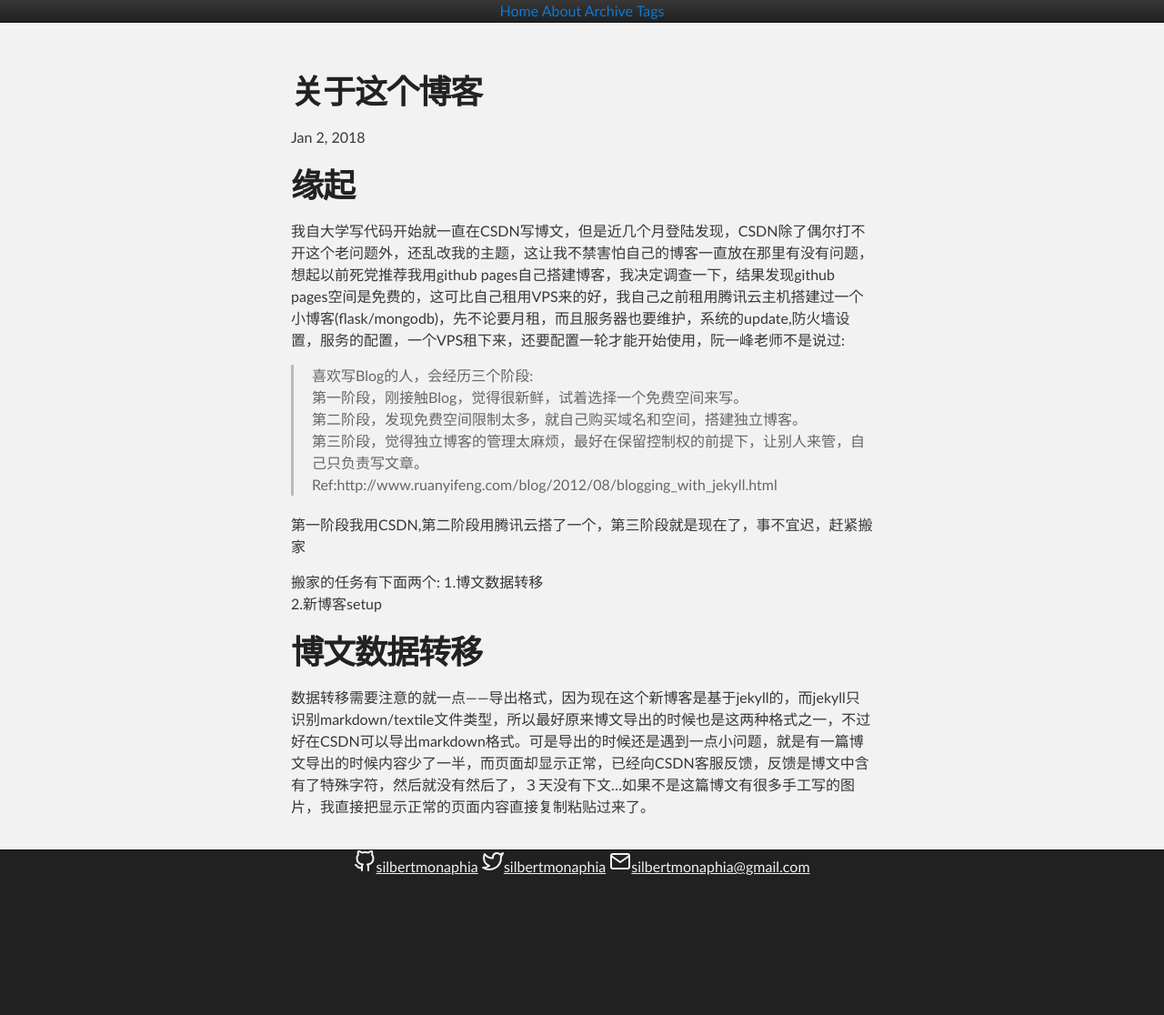
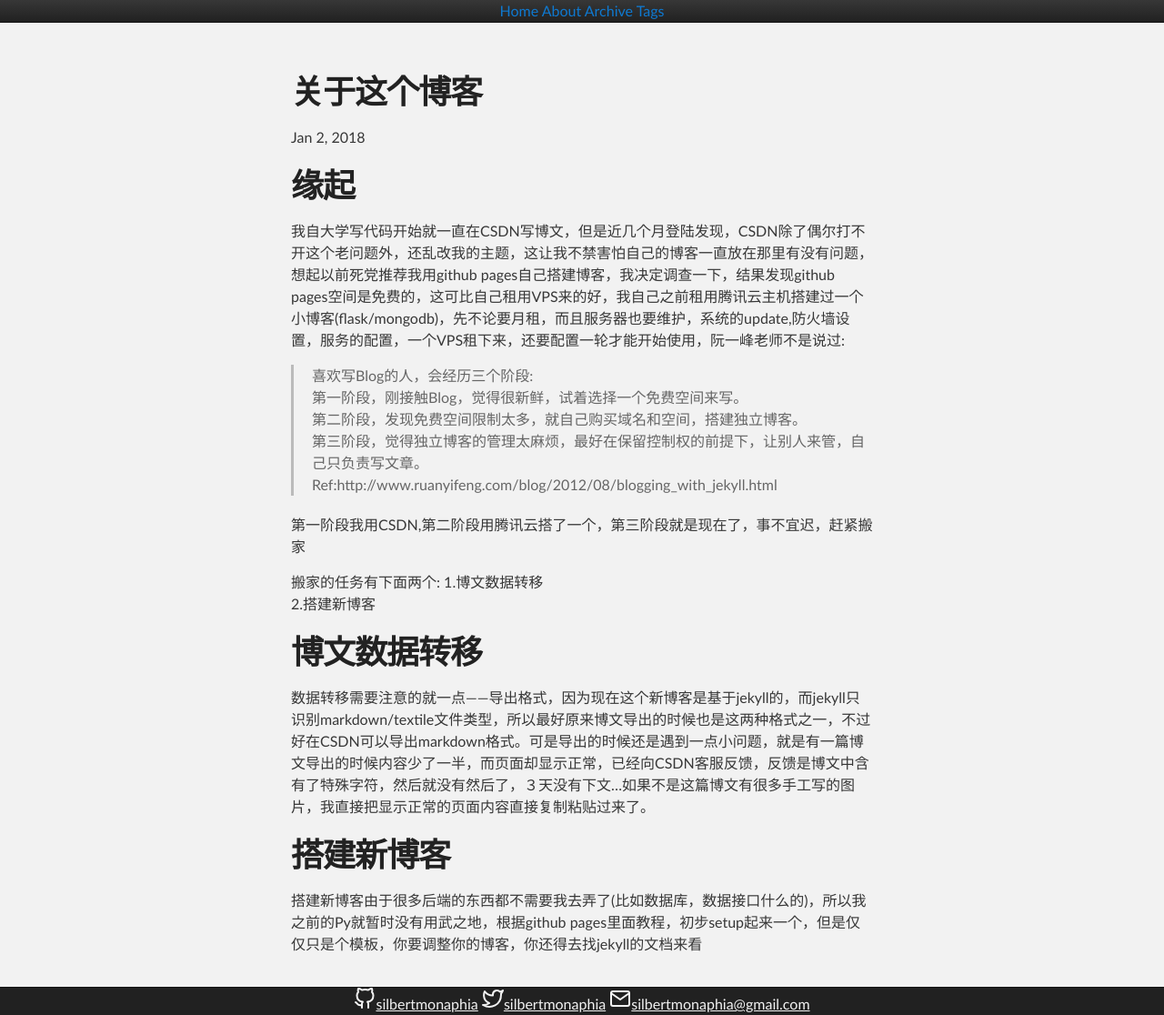
Before and after one commit to silbertmonaphia/silbertmonaphia.github.io, a Jekyll site: the page built from _posts/2018-01-02-关于这个博客.md, in a window 1280 px wide. Shown: the whole page at 91% size. Built offline with Jekyll 4.4.1, drawn with Linux system fonts in a browser that asks for light colours; our own code applies the rules of GitHub Pages for plain Markdown files; the repository's description, which GitHub fills in, is left out; before the commit the page ends 965 px from its top, so only the background shows below that.

Commit message:
Update 2018-01-02-关于这个博客.md

```diff
--- a/_posts/2018-01-02-关于这个博客.md
+++ b/_posts/2018-01-02-关于这个博客.md
@@ -15,7 +15,10 @@ Ref:http://www.ruanyifeng.com/blog/2012/08/blogging_with_jekyll.html
 
 搬家的任务有下面两个:
 1.博文数据转移
-2.新博客setup
+2.搭建新博客
 
 # 博文数据转移
 数据转移需要注意的就一点——导出格式，因为现在这个新博客是基于jekyll的，而jekyll只识别markdown/textile文件类型，所以最好原来博文导出的时候也是这两种格式之一，不过好在CSDN可以导出markdown格式。可是导出的时候还是遇到一点小问题，就是有一篇博文导出的时候内容少了一半，而页面却显示正常，已经向CSDN客服反馈，反馈是博文中含有了特殊字符，然后就没有然后了，３天没有下文...如果不是这篇博文有很多手工写的图片，我直接把显示正常的页面内容直接复制粘贴过来了。
+
+# 搭建新博客
+搭建新博客由于很多后端的东西都不需要我去弄了(比如数据库，数据接口什么的)，所以我之前的Py就暂时没有用武之地，根据github pages里面教程，初步setup起来一个，但是仅仅只是个模板，你要调整你的博客，你还得去找jekyll的文档来看
```
